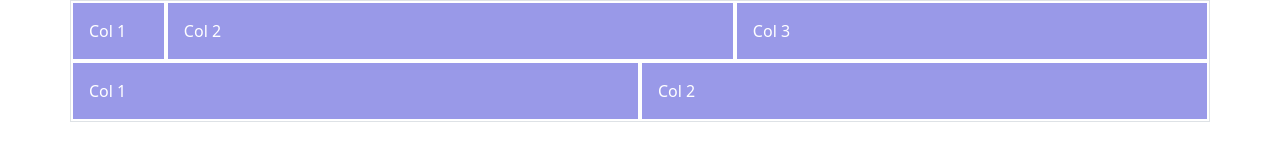
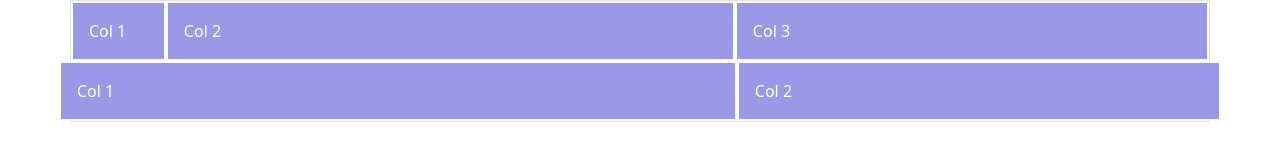
Before and after one commit to ArtemBielkovskyi/BootstrapPractise, a plain HTML site: page bootstrap-5.3.3-dist/index.html in a window 1280 px wide. Drawn offline with Linux system fonts and the light colour scheme.

Commit message:
Practising gutters in bootstrap

```diff
--- a/bootstrap-5.3.3-dist/index.html
+++ b/bootstrap-5.3.3-dist/index.html
@@ -10,14 +10,14 @@
 <body>
 
     <div class="border container">
-        <div class="row">
+        <div class="row gy-5">
             <div class="col-md">Col 1</div>
             <div class="col-md-6">Col 2</div>
             <div class="col-md-5">Col 3</div>
         </div>
-        <div class="row">
-            <div class="col">Col 1</div>
-            <div class="col">Col 2</div>
+        <div class="row gx-5">
+            <div class="col-xl-7 col-md">Col 1</div>
+            <div class="col-xl-5 col-md">Col 2</div>
         </div>
     </div>
     <script src="js/bootstrap.bundle.js"></script>
```
